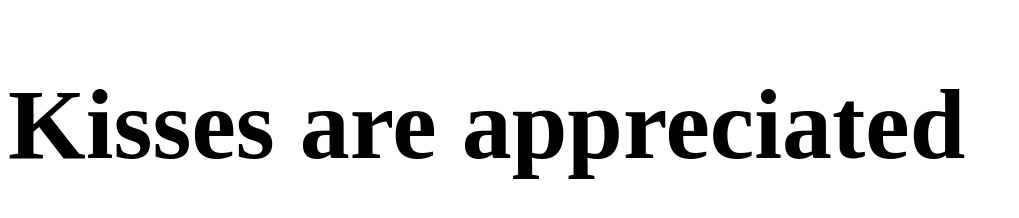
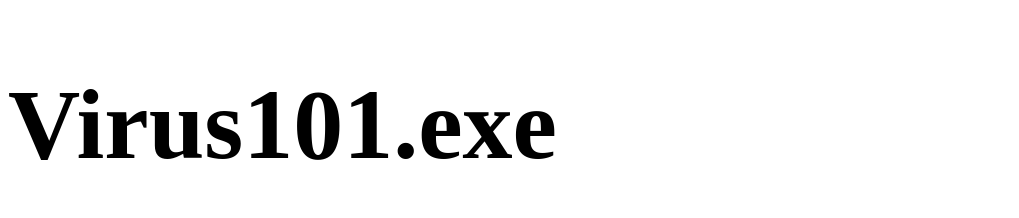
Before and after one commit to Naitik571/Naitik571.github.io, a plain HTML site: page index.html in a window 1280 px wide. Shown: the whole page, without its empty margins (0-1019 px from the left). Drawn offline with Linux system fonts and the light colour scheme.

Commit message:
Auto update 15-11-2026-12-13 04

```diff
--- a/index.html
+++ b/index.html
@@ -11,6 +11,6 @@
   </style>
 </head>
 <body>
-  <h1>Kisses are appreciated</h1>
+  <h1>Virus101.exe</h1>
 </body>
 </html>
```
